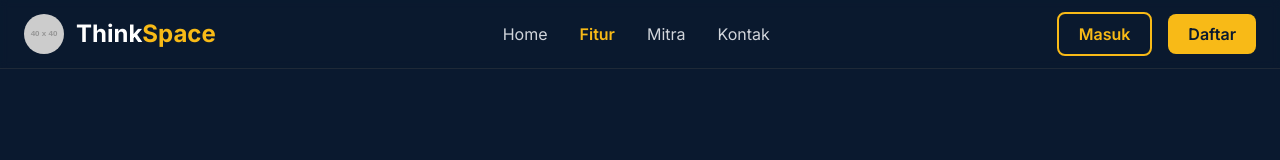
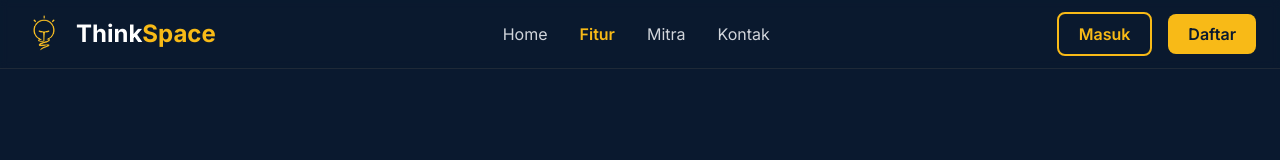
Before and after one commit to badarbaradja/thinkspace_coba, a plain HTML site: page fitur.html in a window 1280 px wide. Shown: the top 160 px of the page. Drawn offline with nearby package versions, Linux system fonts and the light colour scheme; placeholder pictures from the web are drawn by us.

Commit message:
Update fitur.html

```diff
--- a/fitur.html
+++ b/fitur.html
@@ -91,7 +91,7 @@
     <header class="bg-[#0A192F]/80 backdrop-blur-sm sticky top-0 left-0 right-0 z-50 border-b border-gray-800">
         <div class="container mx-auto px-6 py-3 flex justify-between items-center">
             <a href="index.html" id="logo" class="flex items-center space-x-3 text-2xl font-bold">
-                <img src="https://placehold.co/40x40/F8BA17/0A192F?text=TS" alt="ThinkSpace Logo" class="w-10 h-10 rounded-full object-cover">
+                <img src="img/logo kuning.png" alt="ThinkSpace Logo" class="w-10 h-10 rounded-full object-cover">
                 <span class="text-white">Think<span class="text-[#F8BA17]">Space</span></span>
             </a>
             <nav class="hidden md:flex items-center space-x-8">
```
